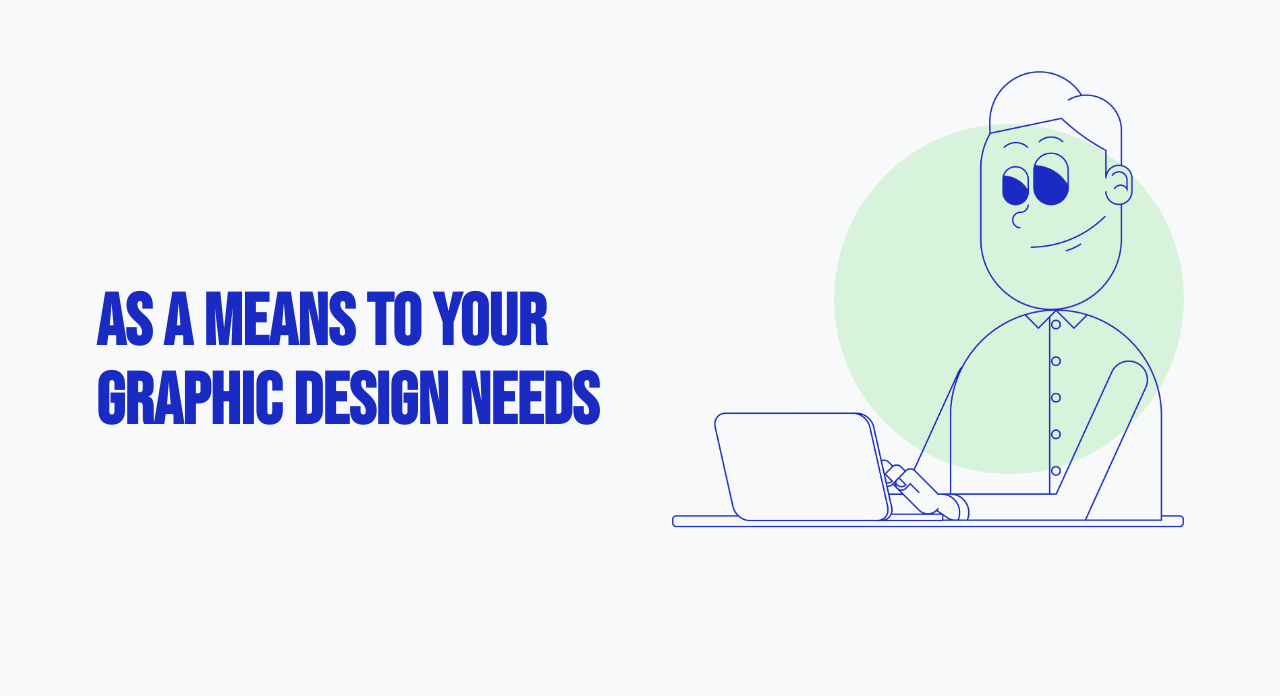
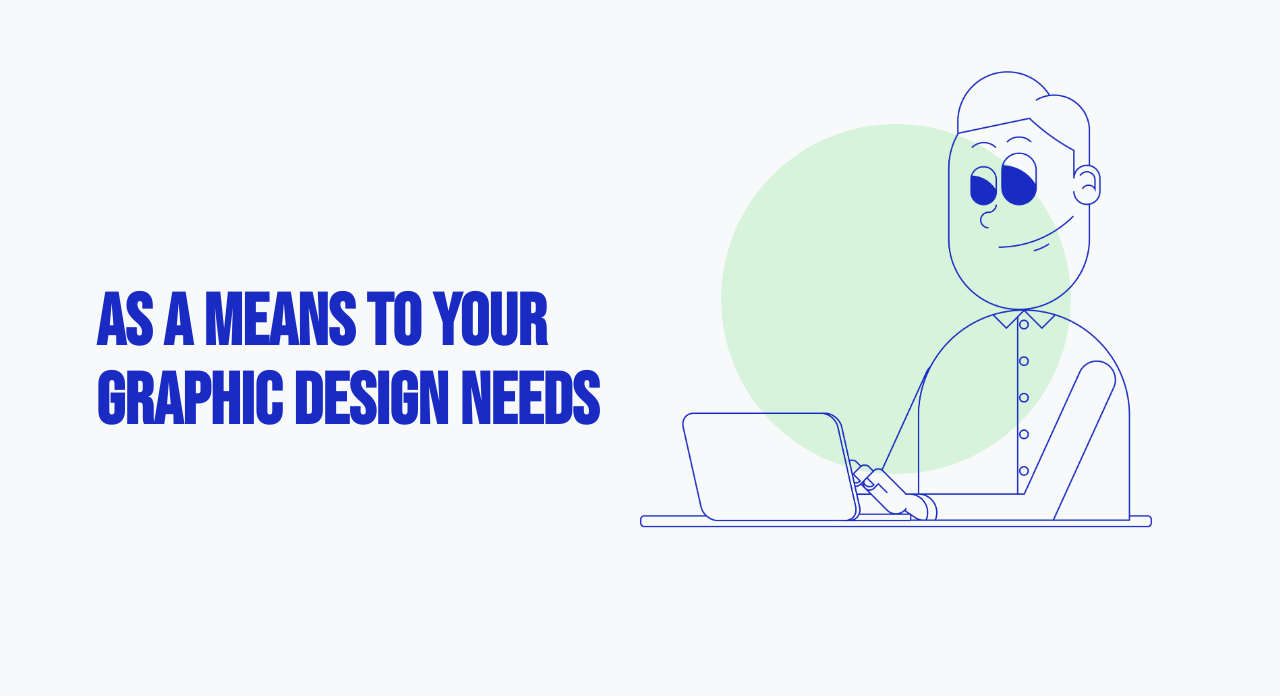
Before and after one commit to StephaneDW/StephaneDW.github.io, a plain HTML site: page index.html in a window 1280 px wide. Shown: the part 101-797 px from the top of the page. Drawn offline with Linux system fonts and the light colour scheme; some packages are replaced by stand-ins of ours; a script that the page names is missing.

Commit message:
Update general.css

```diff
--- a/CSS/general.css
+++ b/CSS/general.css
@@ -1,3 +1,56 @@
+/*
+--- 01 TYPOGRAPHY SYSTEM
+
+- Font sizes (px)
+10 / 12 / 14 / 16 / 18 / 20 / 24 / 30 / 36 / 44 / 52 / 62 / 74 / 86 / 98
+
+- Font weights
+Default: 400
+Medium: 500
+Semi-bold: 600
+Bold: 700
+
+- Line heights
+Default: 1
+Small: 1.05
+Medium: 1.2
+Paragraph default: 1.6
+Large: 1.8
+
+- Letter spacing
+-0.5px
+0.75px
+
+--- 02 COLORS
+
+- Primary: #f2542d, #0e9594,#f5dfbb
+- Tints:
+
+
+- Shades:
+
+
+- Accents:
+- Greys
+
+#555
+#333
+
+--- 05 SHADOWS
+
+0 2.4rem 4.8rem rgba(0, 0, 0, 0.075);
+
+--- 06 BORDER-RADIUS
+
+Default: 9px
+Medium: 11px
+
+--- 07 WHITESPACE
+
+- Spacing system (px)
+2 / 4 / 8 / 12 / 16 / 24 / 32 / 48 / 64 / 80 / 96 / 128
+*/
+
 * {
   padding: 0;
   margin: 0;
@@ -25,6 +78,7 @@ li {
   width: 15px;
   height: 15px;
   border-radius: 50%;
+  /*mix-blend-mode: difference; Applies the negative effect */
   background-color: #f2542d;
   position: absolute;
   top: 0;
@@ -47,6 +101,10 @@ li {
   z-index: +1;
 }
 
+/* .logo {
+  height: 6.4rem;
+} */
+
 .nav-list {
   display: flex;
   gap: 4.8rem;
@@ -65,7 +123,18 @@ li {
   color: #192bc2;
   display: inline-block;
   padding-bottom: 5px;
+  /*background-image: linear-gradient(#f2542d 0 0);
+  background-position: 0 100%;
+  background-size: 0% 1px;
+  background-repeat: no-repeat;
+  transition: background-size 0.3s, background-position 0s 0.3s;*/
 }
+
+/*.nav-link:hover,
+.nav-link:active {
+  background-position: 100% 100%;
+  background-size: 100% 1px;
+}*/
 
 .main {
   position: relative;
@@ -75,8 +144,8 @@ li {
   position: absolute;
   z-index: -10;
   top: 50%;
-  right: 9.6em;
-  transform: translatey(-50%);
+  left: 70%;
+  transform: translate(-50%, -50%);
   width: 400px;
   height: 400px;
   border-radius: 50%;
@@ -90,6 +159,7 @@ h1 {
 }
 
 .section-hero {
+  /* padding: 9.6rem 0;*/
   height: calc(100vh - 131.2px);
 }
 
@@ -111,8 +181,8 @@ h1 {
 .backgroundcartoon {
   position: absolute;
   top: 50%;
-  right: 9.6em;
-  transform: translatey(-50%);
+  left: 70%;
+  transform: translate(-50%, -50%);
   width: 30%;
   z-index: -5;
 }
@@ -154,6 +224,12 @@ h1 {
   border: 2px solid #192bc2;
   box-shadow: 6px 6px 0px #192bc2;
 }
+
+/*#services-title {
+  opacity: 0;
+  transition: all 0.4s ease;
+  transform: translateY(3.2rem);
+}*/
 
 .service-numbers {
   font-family: "Montserrat", sans-serif;
@@ -219,6 +295,16 @@ h1 {
   font-weight: 400;
   color: #4150dc;
 }
+
+/*.heading-secondary {
+  display: block;
+  text-align: center;
+  font-family: "Urbanist", sans-serif;
+  font-weight: 300;
+  margin-top: 1.6rem;
+  font-size: 2.2rem;
+  color: #343a40;
+}*/
 
 #contactpage {
   width: 100%;
```
